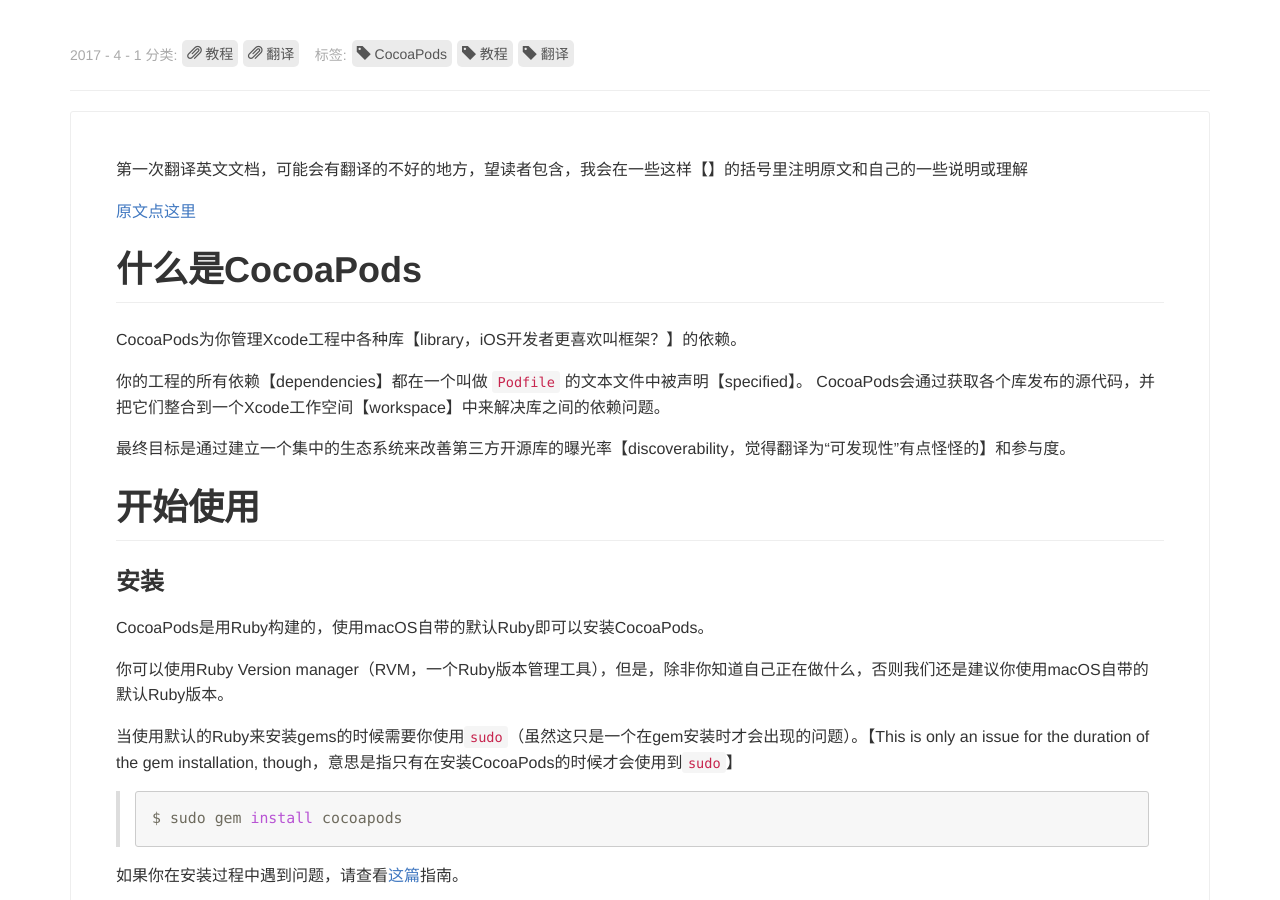
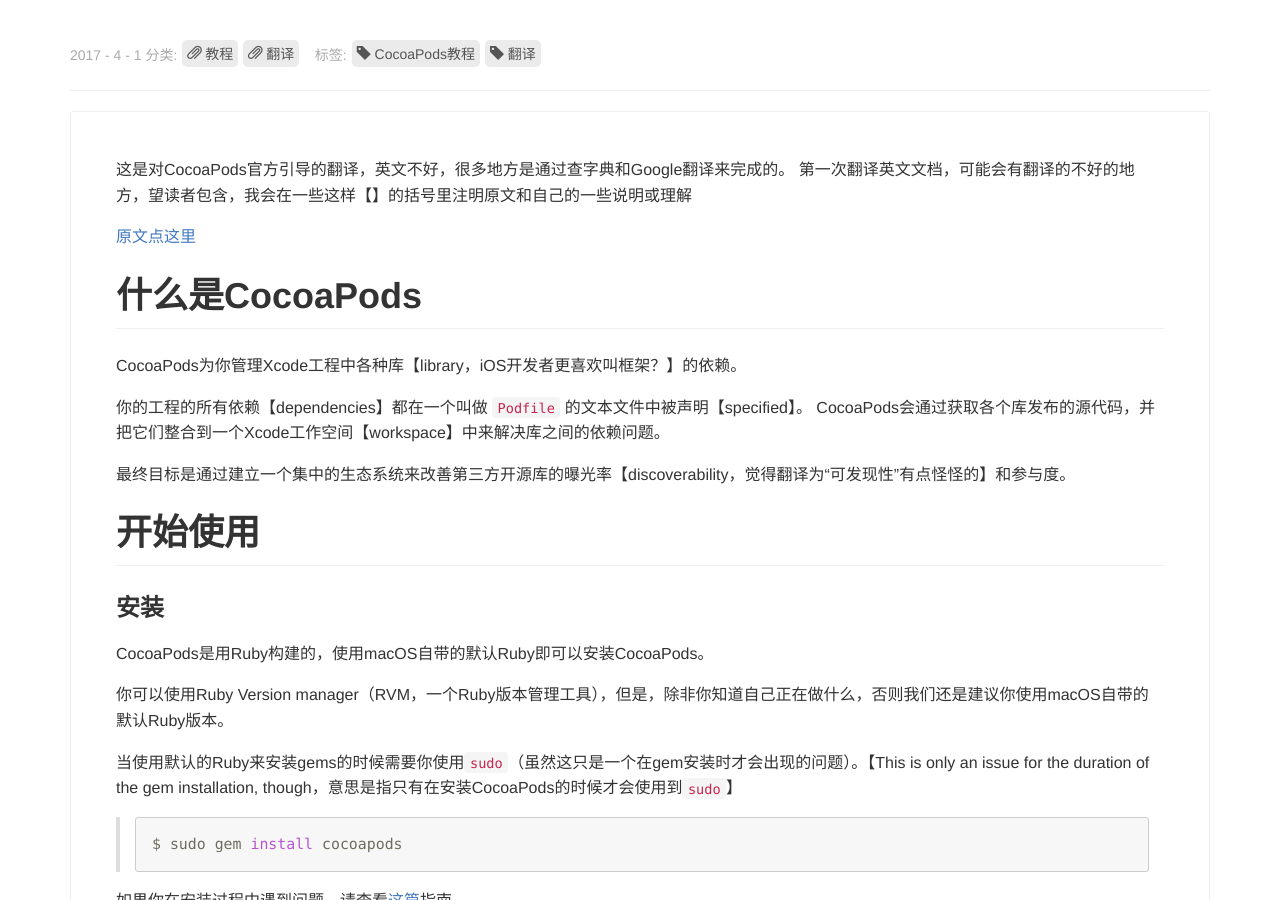
Before and after one commit to bluesky335/BlueSkyBlog, a Jekyll site: the page built from _posts/2017-04-01-CocoaPods-使用教程（1）.markdown, in a window 1280 px wide and 900 px high. Built offline with Jekyll 4.4.1, drawn with Linux system fonts in a browser that asks for light colours; comment, search, counter and statistics services are not loaded.

Commit message:
new post

```diff
--- a/_posts/2017-04-01-CocoaPods-使用教程（1）.markdown
+++ b/_posts/2017-04-01-CocoaPods-使用教程（1）.markdown
@@ -4,11 +4,11 @@ title: "CocoaPods教程(1)-入门(Getting Started)"
 sub_title: CocoaPods Guides的个人翻译
 date:   2017-04-01 20:18:16 +0800
 categories: 教程 翻译
-tags: CocoaPods 教程 翻译
+tags: CocoaPods教程 翻译
 cover_image: "/img/cocoaPods.png"
 cover_filter: 95
 ---
-
+这是对CocoaPods官方引导的翻译，英文不好，很多地方是通过查字典和Google翻译来完成的。
 第一次翻译英文文档，可能会有翻译的不好的地方，望读者包含，我会在一些这样【】的括号里注明原文和自己的一些说明或理解
 
 [原文点这里](https://guides.cocoapods.org/using/getting-started.html)
--- a/_posts/2017-04-23-CocoaPods-使用教程（2).markdown
+++ b/_posts/2017-04-23-CocoaPods-使用教程（2).markdown
@@ -4,11 +4,11 @@ title: "CocoaPods教程(2)-使用CocoaPods(Using CocoaPods)"
 sub_title: CocoaPods Guides的个人翻译
 date:   2017-04-23 14:42:16 +0800
 categories: 教程 翻译
-tags: CocoaPods 教程 翻译
+tags: CocoaPods教程 翻译
 cover_image: "/img/cocoaPods.png"
 cover_filter: 95
 ---
-
+这是对CocoaPods官方引导的翻译，英文不好，很多地方是通过查字典和Google翻译来完成的。
 第一次翻译英文文档，可能会有翻译的不好的地方，望读者包含，我会在一些这样【】的括号里注明原文和自己的一些说明或理解
 
 [原文点这里](https://guides.cocoapods.org/using/using-cocoapods.html)
```
